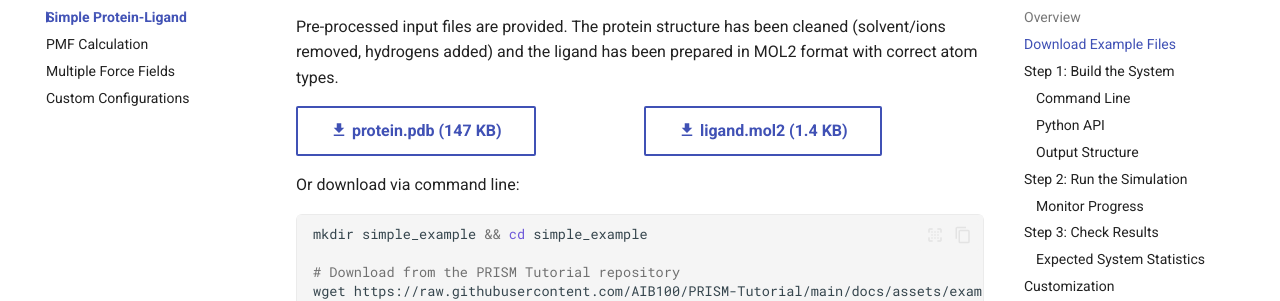
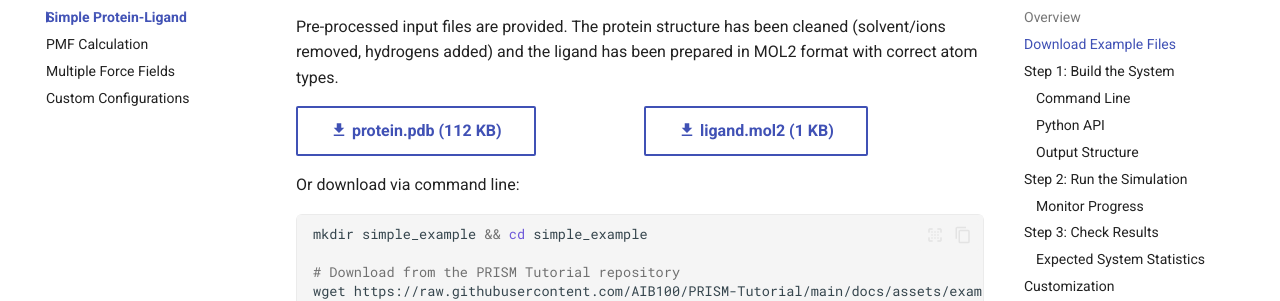
Before and after one commit to AIB100/PRISM-Tutorial, an MkDocs documentation site: the page built from docs/examples/simple.md, in a window 1280 px wide and 900 px high, scrolled down 671 px. Shown: the part 139-440 px from the top of the window. Built offline with MkDocs 1.6.1 and Material for MkDocs 9.7.7, drawn with Linux system fonts in a browser that asks for light colours; comment, search, counter and statistics services are not loaded.

Commit message:
docs: Update example file sizes (protein 112KB, ligand 1KB)

```diff
--- a/docs/examples/simple.md
+++ b/docs/examples/simple.md
@@ -28,9 +28,9 @@ Pre-processed input files are provided. The protein structure has been cleaned (
 
 <div class="grid" markdown>
 
-[:material-download: **protein.pdb** (147 KB)](../assets/examples/md/protein.pdb){ .md-button }
+[:material-download: **protein.pdb** (112 KB)](../assets/examples/md/protein.pdb){ .md-button }
 
-[:material-download: **ligand.mol2** (1.4 KB)](../assets/examples/md/ligand.mol2){ .md-button }
+[:material-download: **ligand.mol2** (1 KB)](../assets/examples/md/ligand.mol2){ .md-button }
 
 </div>
 
```
Also changed, not shown: docs/tutorials/basic-tutorial.md (+2 -2 lines).
